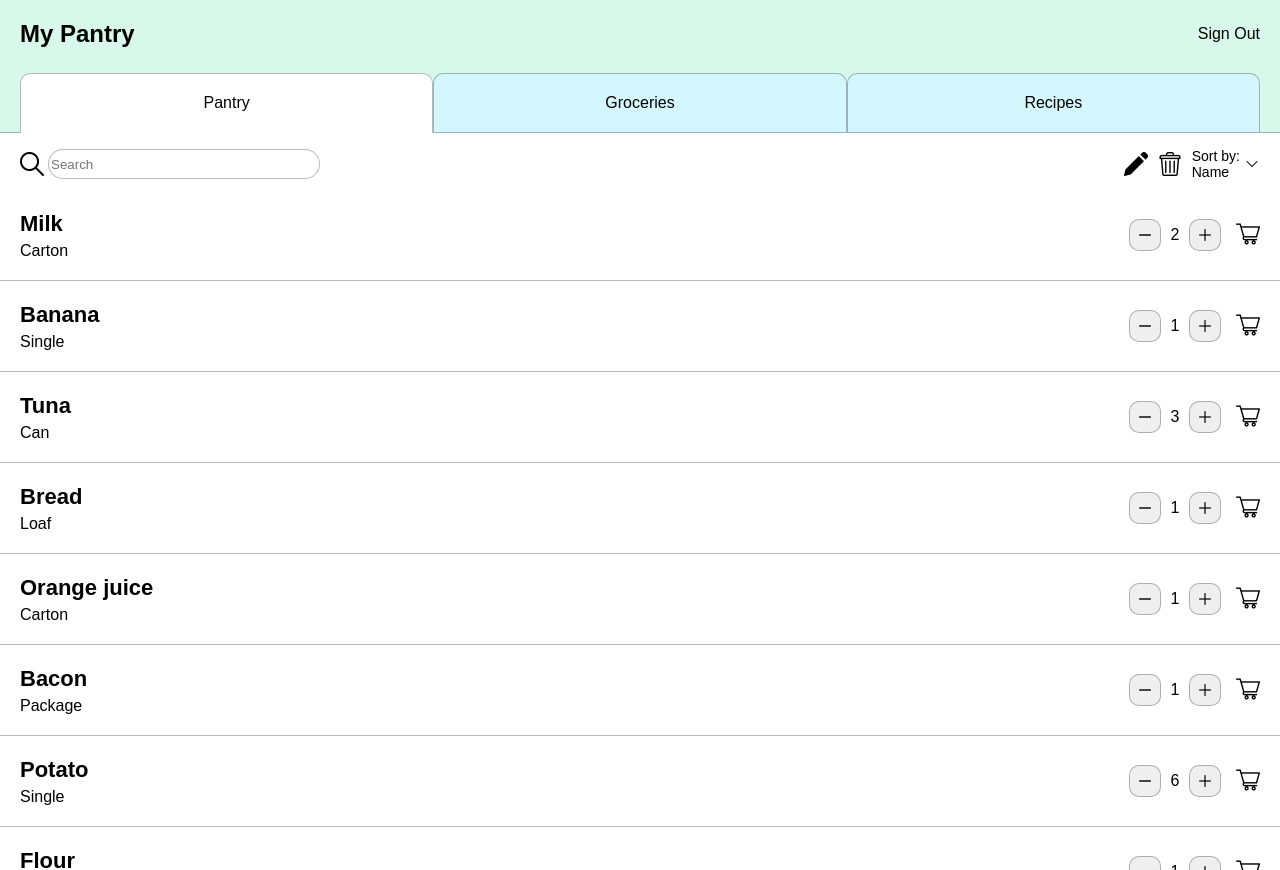
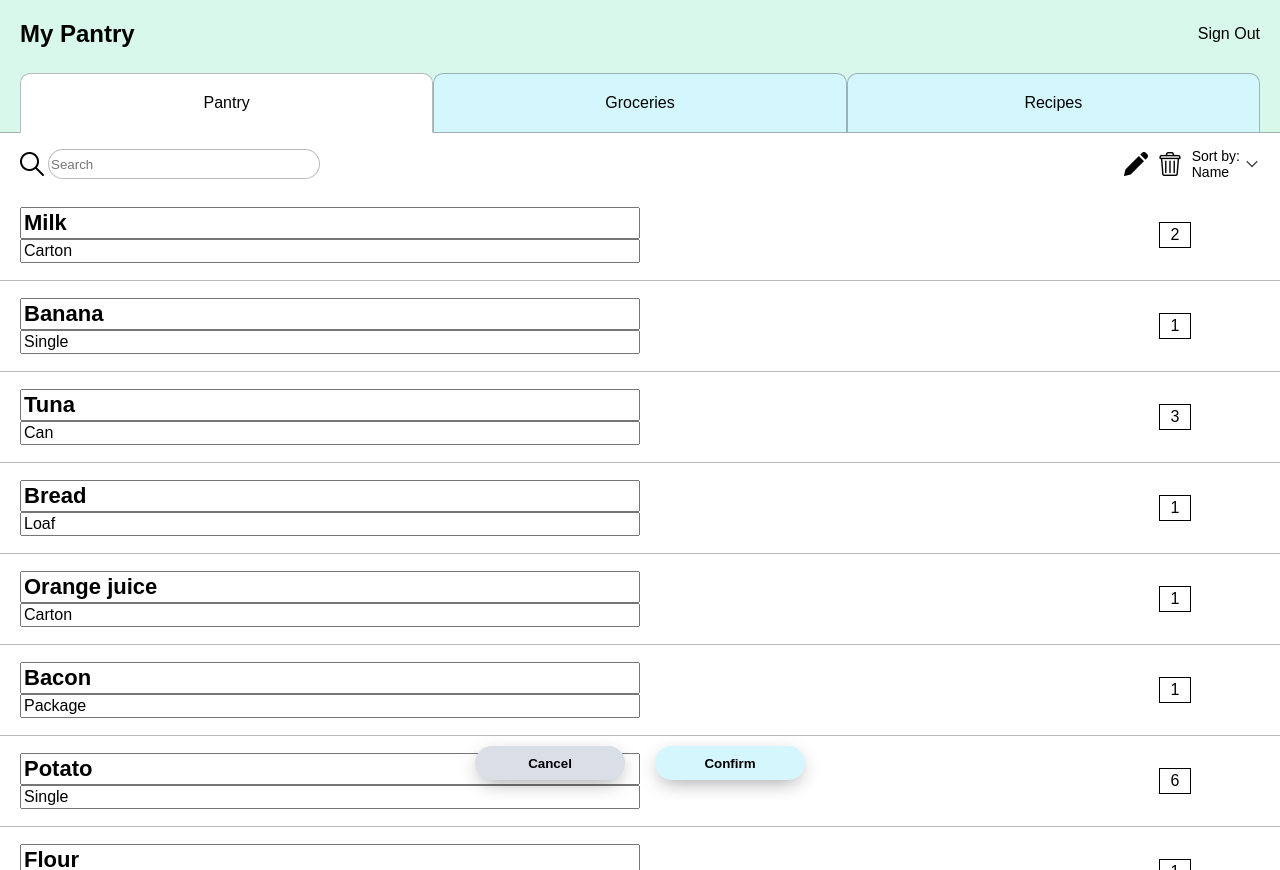
Before and after one commit to jenny-r/pantry-app-client, a React (Create React App) app: page / in a window 1280 px wide. Both pictures are taken after a click on the button 1135 px from the left and 164 px from the top of the page. Built offline with nearby package versions, Linux system fonts and the light colour scheme.

Commit message:
added edit mode for pantry

```diff
--- a/src/components/Pantry/Pantry.tsx
+++ b/src/components/Pantry/Pantry.tsx
@@ -3,7 +3,7 @@ import { PantryItem } from '../PantryItem/PantryItem';
 import { AddButton } from '../AddButton/AddButton';
 import { useAppDispatch, useAppSelector } from '../../store/hooks';
 import { PantryItemType, PantryMode } from '../../types/types';
-import { addPantryItem, deletePantryItems, changePantryMode } from '../../store/pantrySlice';
+import { addPantryItem, deletePantryItems, editPantryItems, changePantryMode } from '../../store/pantrySlice';
 import { SearchBar } from '../SearchBar/SearchBar';
 import { Button, ButtonColor } from '../Button/Button';
 import './Pantry.css';
@@ -11,6 +11,7 @@ import './Pantry.css';
 export function Pantry() {
     const dispatch = useAppDispatch()
     const [deleteList, setDeleteList] = useState<{ [id: string]: string }>({});
+    const [editList, setEditList] = useState<PantryItemType[]>([]);
 
     const pantryItems: PantryItemType[] = useAppSelector((state) => Object.values(state.pantry.pantryItems));
     const pantryMode: PantryMode = useAppSelector((state) => state.pantry.pantryMode);
@@ -28,7 +29,11 @@ export function Pantry() {
             setDeleteList(deleteList);
         }
     }
-    const cancelDelete = () => {
+    const addToEditList = (pantryItem: PantryItemType) => {
+        editList.push(pantryItem);
+        setEditList(editList);
+    }
+    const cancelMode = () => {
         dispatch(changePantryMode(PantryMode.Default));
     }
 
@@ -51,10 +56,24 @@ export function Pantry() {
         deleteModeButtons = (
             <div className='Pantry-button-container'>
                 <div className='Pantry-button-wrapper'>
-                    <Button buttonText='Cancel' buttonColor={ButtonColor.Gray} onClick={() => cancelDelete()} />
+                    <Button buttonText='Cancel' buttonColor={ButtonColor.Gray} onClick={cancelMode} />
                 </div>
                 <div className='Pantry-button-wrapper'>
                     <Button buttonText='Confirm' buttonColor={ButtonColor.Blue} onClick={() => dispatch(deletePantryItems(Object.keys(deleteList)))} />
+                </div>
+            </div>
+        );
+    }
+
+    let editModeButtons: any = null;
+    if (pantryMode === PantryMode.Edit) {
+        editModeButtons = (
+            <div className='Pantry-button-container'>
+                <div className='Pantry-button-wrapper'>
+                    <Button buttonText='Cancel' buttonColor={ButtonColor.Gray} onClick={cancelMode} />
+                </div>
+                <div className='Pantry-button-wrapper'>
+                    <Button buttonText='Confirm' buttonColor={ButtonColor.Blue} onClick={() => dispatch(editPantryItems(editList))} />
                 </div>
             </div>
         );
@@ -65,10 +84,11 @@ export function Pantry() {
             <SearchBar onClickDelete={() => dispatch(changePantryMode(PantryMode.Delete))} onClickEdit={() => dispatch(changePantryMode(PantryMode.Edit))} />
             <div className='Pantry-pantry-item-list'>
                 {pantryItems.map((item) =>
-                    <PantryItem item={item} key={item.name} onClickDeleteCheckbox={addToDeleteList} />)}
+                    <PantryItem item={item} key={item.name} onClickDeleteCheckbox={addToDeleteList} onChangeEditInput={addToEditList} />)}
             </div>
             {addButton}
             {deleteModeButtons}
+            {editModeButtons}
         </div>
     )
 }
--- a/src/components/PantryItem/PantryItem.css
+++ b/src/components/PantryItem/PantryItem.css
@@ -17,6 +17,7 @@
     display: flex;
     flex-direction: row;
     align-items: center;
+    width: 50%;
 }
 
 .PantryItem-checkbox {
@@ -28,11 +29,18 @@
 .PantryItem-name-container-left {
     display: flex;
     flex-direction: column;
+    width: 100%;
 }
 
 .PantryItem-name {
     margin: 0px;
     padding: 0 0 5px 0;
+    font-size: 22px;
+    font-weight: 600;
+}
+
+.PantryItem-name-input {
+    margin: 0px;
     font-size: 22px;
     font-weight: 600;
 }
@@ -76,6 +84,17 @@
     margin: auto;
 }
 
+.PantryItem-quantity-input {
+    display: inline-block;
+    height: 22px;
+    width: 28px;
+    text-align: center;
+    margin: auto 69px auto 0;
+    border: 1px solid rgba(0, 0, 0, 1);
+    padding: 1px;
+    font-size: 16px;
+}
+
 .PantryItem-grocery-button {
     border: none;
     background: none;
--- a/src/components/PantryItem/PantryItem.tsx
+++ b/src/components/PantryItem/PantryItem.tsx
@@ -1,3 +1,4 @@
+import { useState } from 'react';
 import groceryIcon from '../../assets/shopping-cart-icon.png';
 import decreaseIcon from '../../assets/minus-icon.png';
 import increaseIcon from '../../assets/plus-icon.png';
@@ -9,12 +10,71 @@ import './PantryItem.css';
 interface PantryItemProps {
     item: PantryItemType;
     onClickDeleteCheckbox: (id: string, isChecked: boolean) => void;
+    onChangeEditInput: (pantryItem: PantryItemType) => void;
 }
 
-export function PantryItem({item, onClickDeleteCheckbox}: PantryItemProps) {
+export function PantryItem({ item, onClickDeleteCheckbox, onChangeEditInput }: PantryItemProps) {
+    const [editedName, setEditedName] = useState(item.name);
+    const [editedUnit, setEditedUnit] = useState(item.unit);
+    const [editedQuantity, setEditedQuantity] = useState(item.quantity);
+
     const dispatch = useAppDispatch();
 
     const pantryMode: PantryMode = useAppSelector((state) => state.pantry.pantryMode);
+
+    if (pantryMode === PantryMode.Edit) {
+        const handleNameEdit = (event: React.ChangeEvent<HTMLInputElement>) => {
+            setEditedName(event.target.value);
+            onChangeEditInput(
+                {
+                    id: item.id,
+                    name: event.target.value,
+                    unit: editedUnit,
+                    quantity: editedQuantity
+                }
+            )
+        }
+        const handleUnitEdit = (event: React.ChangeEvent<HTMLInputElement>) => {
+            setEditedUnit(event.target.value);
+            onChangeEditInput(
+                {
+                    id: item.id,
+                    name: editedName,
+                    unit: event.target.value,
+                    quantity: editedQuantity
+                }
+            )
+        }
+        const handleQuantityEdit = (event: React.ChangeEvent<HTMLInputElement>) => {
+            setEditedQuantity(Number(event.target.value));
+            onChangeEditInput(
+                {
+                    id: item.id,
+                    name: editedName,
+                    unit: editedUnit,
+                    quantity: Number(event.target.value)
+                }
+            )
+        }
+        return (
+            <div className='PantryItem-pantry-list-item'>
+                <div className='PantryItem-item-container'>
+                    <div className='PantryItem-checkbox-container-left'>
+                        <div className='PantryItem-name-container-left'>
+                            <input className='PantryItem-name-input' id='name' defaultValue={item.name} onChange={handleNameEdit} />
+                            <input className='PantryItem-unit' id='unit' defaultValue={item.unit} onChange={handleUnitEdit} />
+                        </div>
+                    </div>
+                    <div className='PantryItem-button-container-right'>
+                        <div className='PantryItem-count-container'>
+                            <input className='PantryItem-quantity-input' id='quantity' defaultValue={item.quantity} onChange={handleQuantityEdit} />
+                        </div>
+                    </div>
+                </div>
+                <div className='PantryItem-border-bottom'></div>
+            </div>
+        )
+    }
 
     let checkbox = null;
     if (pantryMode === PantryMode.Delete) {
--- a/src/store/pantrySlice.tsx
+++ b/src/store/pantrySlice.tsx
@@ -127,6 +127,12 @@ const pantrySlice = createSlice({
             }
             state.pantryMode = PantryMode.Default;
         },
+        editPantryItems: (state, action: PayloadAction<PantryItemType[]>) => {
+            for (let i = 0; i < action.payload.length; i++) {
+                state.pantryItems[action.payload[i].id] = action.payload[i];
+            }
+            state.pantryMode = PantryMode.Default;
+        },
         changePantryMode: (state, action: PayloadAction<PantryMode>) => {
             state.pantryMode = action.payload;
         },
@@ -141,6 +147,6 @@ const pantrySlice = createSlice({
     }
 })
 
-export const { addPantryItem, deletePantryItems, changePantryMode, increase, decrease } = pantrySlice.actions;
+export const { addPantryItem, deletePantryItems, editPantryItems, changePantryMode, increase, decrease } = pantrySlice.actions;
 
 export default pantrySlice.reducer;
```
